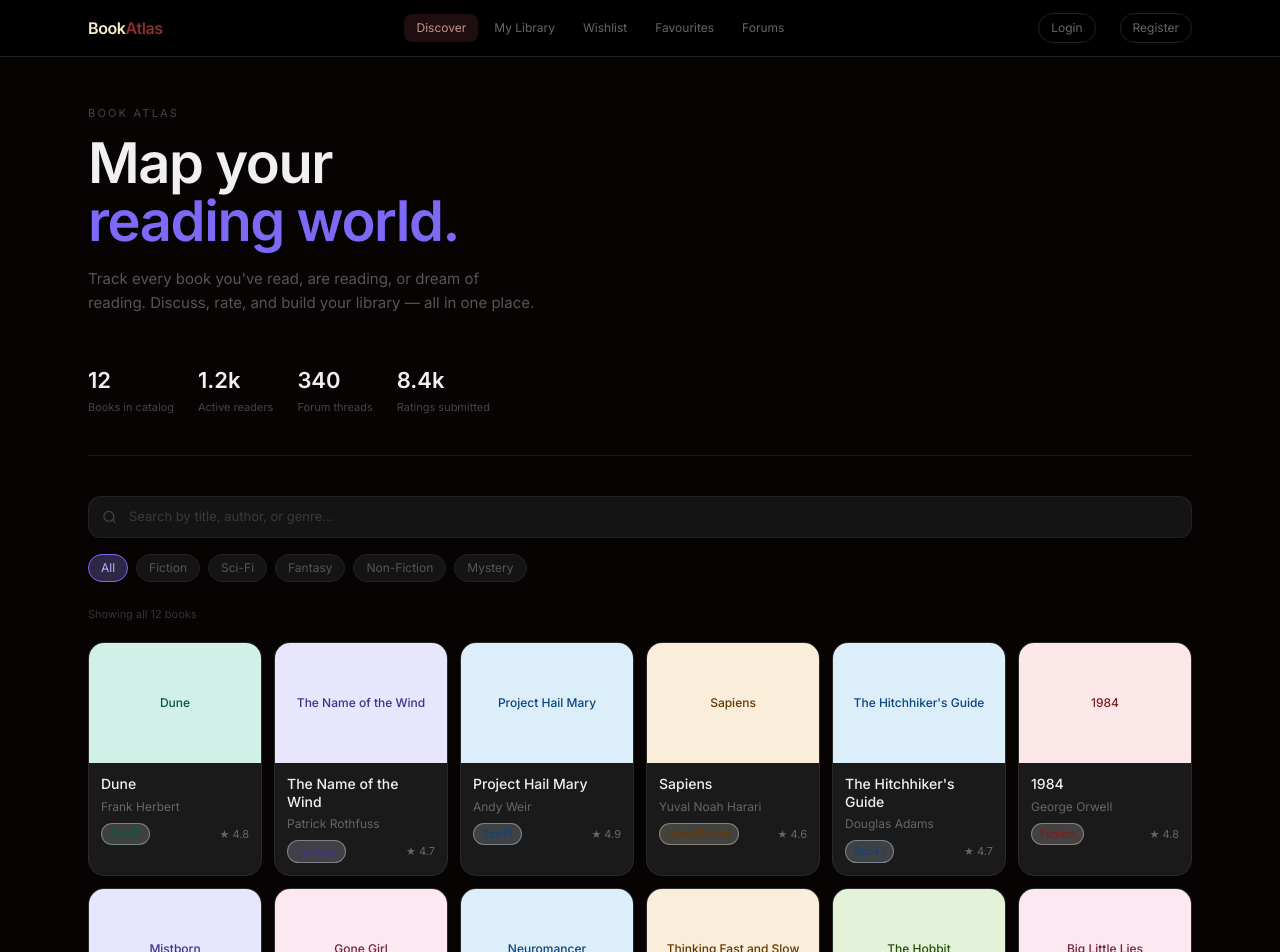
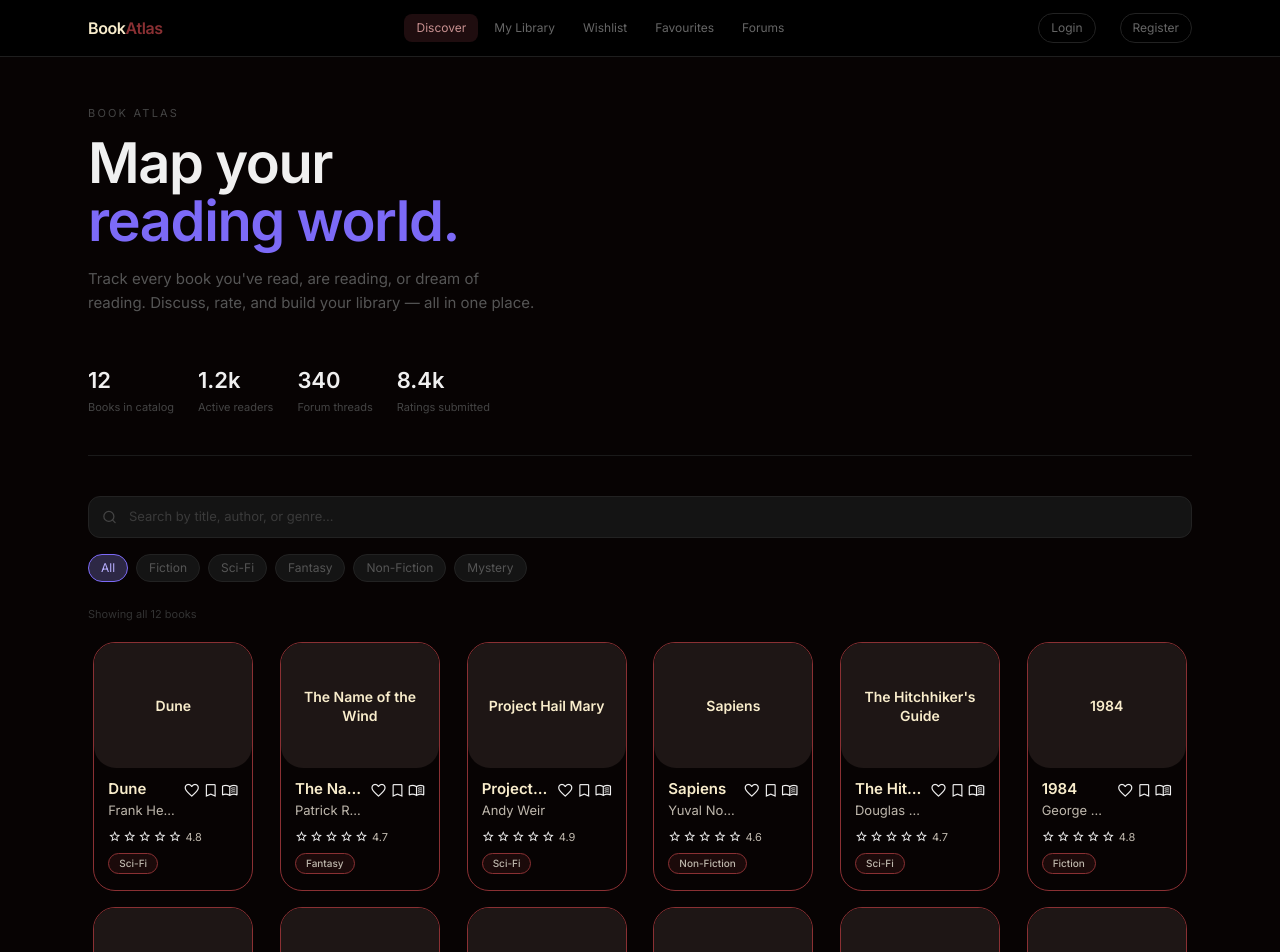
Before and after one commit to OwenHZhu/EECS4314-Project, a React (Vite) app in the folder frontend/: page / in a window 1280 px wide. Shown: the top 952 px of the page. Built offline with nearby package versions, Linux system fonts and the light colour scheme; no server answers.

Commit message:
Wire book details modal interactions

```diff
--- /dev/null
+++ b/frontend/src/components/books/BookCard.jsx
@@ -0,0 +1,147 @@
+/**
+ * ./components/books/BookCard.jsx
+ *
+ * Displays a clickable book card for the Discover page.
+ *
+ * The component is presentational. It receives book data and an optional
+ * click handler from its parent. The parent decides whether clicking the card
+ * opens a modal, navigates to a page, or performs another action.
+ */
+
+import Icon from "../generic/Icon";
+import RatingStars from "../generic/RatingStars";
+import { GENRE_LABELS } from "../../data/mockBook";
+
+export function BookCard({ book, onClick }) {
+  const genreLabel = Array.isArray(book.genre)
+    ? book.genre[0]
+    : GENRE_LABELS[book.genre] || book.genre;
+
+  const ratingAverage =
+    book.library_stats?.ratings?.average ?? book.rating ?? 0;
+
+  return (
+    <button
+      type="button"
+      onClick={onClick}
+      className="
+        group
+        w-full max-w-[160px]
+        overflow-hidden
+        rounded-[22px]
+        border border-secondary
+        bg-background
+        text-left
+        transition-all duration-200
+        hover:-translate-y-1
+        hover:border-book-favourite
+        focus:outline-none
+        focus:ring-2
+        focus:ring-secondary/50
+      "
+    >
+      {/* Cover image */}
+      <div
+        className="
+          h-[125px]
+          w-full
+          overflow-hidden
+          rounded-b-[22px]
+          bg-card-fill
+        "
+      >
+        {book.cover_image ? (
+          <img
+            src={book.cover_image}
+            alt={`${book.title} cover`}
+            className="
+              h-full
+              w-full
+              object-cover
+              transition-transform
+              duration-300
+              group-hover:scale-105
+            "
+          />
+        ) : (
+          <div
+            className="
+              flex h-full w-full
+              items-center justify-center
+              px-4 text-center
+              text-sm font-semibold
+              leading-snug text-primary
+            "
+          >
+            {book.title}
+          </div>
+        )}
+      </div>
+
+      {/* Card content */}
+      <div className="px-3.5 pb-4 pt-3">
+        <div className="flex items-start justify-between gap-1.5">
+          <div className="min-w-0 flex-1">
+            <h3
+              className="
+                truncate
+                text-[15px]
+                font-semibold
+                leading-tight
+                text-primary
+              "
+            >
+              {book.title}
+            </h3>
+
+            <p className="mt-0.5 truncate text-[13px] text-tertiary">
+              {book.author}
+            </p>
+          </div>
+
+          <div className="flex shrink-0 items-center gap-0.5 pt-0.5">
+            <Icon className="text-[17px] text-book-favourite">
+              favorite_border
+            </Icon>
+
+            <Icon className="text-[17px] text-book-rating">
+              bookmark_border
+            </Icon>
+
+            <Icon className="text-[17px] text-book-status-read">
+              menu_book
+            </Icon>
+          </div>
+        </div>
+
+        <div className="mt-2 flex items-center gap-1">
+          <RatingStars
+            value={ratingAverage}
+            sizeClassName="text-[13px]"
+            ariaLabel={`Average rating ${ratingAverage} out of 5`}
+          />
+
+          <span className="text-[11px] text-tertiary">
+            {Number(ratingAverage).toFixed(1)}
+          </span>
+        </div>
+
+        {genreLabel && (
+          <span
+            className="
+              mt-2 inline-flex
+              rounded-full
+              border border-secondary
+              bg-secondary/15
+              px-2.5 py-0.5
+              text-[10px] font-medium
+              text-tertiary
+            "
+          >
+            {genreLabel}
+          </span>
+        )}
+      </div>
+    </button>
+  );
+}
--- a/frontend/src/components/books/BookDetailsModal.jsx
+++ b/frontend/src/components/books/BookDetailsModal.jsx
@@ -56,6 +56,8 @@ export default function BookDetailsModal({
   onFavouriteChange,
   onStatusChange,
   onRatingChange,
+  isAuthenticated = false,
+  onAuthRequired,
 }) {
   const [isFavourite, setIsFavourite] = useState(initialFavourite);
   const [status, setStatus] = useState(initialStatus);
@@ -262,7 +264,7 @@ export default function BookDetailsModal({
               {shortDescription}
             </p>
 
-            {hasLongDescription && (
+
               <button
                 type="button"
                 onClick={() => onViewMore?.(book)}
@@ -276,7 +278,7 @@ export default function BookDetailsModal({
               >
                 View More
               </button>
-            )}
+
           </div>
 
           {/* Bottom actions: library status and personal rating */}
@@ -291,6 +293,8 @@ export default function BookDetailsModal({
               <BookStatusDropdown
                 status={status}
                 onStatusChange={handleStatusChange}
+                isAuthenticated={isAuthenticated}
+                onAuthRequired={onAuthRequired}
               />
 
               <div className="flex flex-col items-center gap-1">
--- a/frontend/src/pages/DiscoverPage.jsx
+++ b/frontend/src/pages/DiscoverPage.jsx
@@ -37,8 +37,12 @@
 
 import { useState } from "react";
 import { useBookSearch } from "../hooks/useBookSearch";
-import { BookCard } from "../components/BookCard";
+import { BookCard } from "../components/books/BookCard";
 import { GENRES, GENRE_LABELS } from "../data/mockBook";
+import BookDetailsModal from "../components/books/BookDetailsModal";
+import { useNavigate } from "react-router-dom";
+import { useAuth } from "../hooks/auth/useAuth";
+
 
 export function DiscoverPage() {
   // Search text input
@@ -49,6 +53,14 @@ export function DiscoverPage() {
 
   // Debounced search results + loading state
   const { results, loading } = useBookSearch(query, genre);
+
+  const [selectedBook, setSelectedBook] = useState(null);
+
+  // Allows redirecting to a book detail route when needed
+  const navigate = useNavigate();
+
+  // Accesses the current authentication state
+  const { isAuthenticated } = useAuth();
 
   return (
     <div className="max-w-6xl mx-auto px-6 py-12">
@@ -149,12 +161,41 @@ export function DiscoverPage() {
         </div>
       ) : (
         /* Results grid */
-        <div className="grid grid-cols-2 sm:grid-cols-3 md:grid-cols-4 lg:grid-cols-6 gap-3">
-          {results.map((book) => (
-            <BookCard key={book.id} book={book} />
-          ))}
-        </div>
+       <div className="grid grid-cols-2 gap-4 sm:grid-cols-3 md:grid-cols-4 lg:grid-cols-5 xl:grid-cols-6">
+        {results.map((book) => (
+        <div key={book.id} className="flex justify-center">
+        <BookCard
+         book={book}
+          onClick={() => setSelectedBook(book)}
+        />
+      </div>
+     ))}
+    </div>
       )}
+            <BookDetailsModal
+              book={selectedBook}
+              isOpen={Boolean(selectedBook)}
+              isAuthenticated={isAuthenticated}
+              onClose={() => setSelectedBook(null)}
+              onAuthRequired={() => {
+
+                navigate("/login");
+              }}
+              onViewMore={(book) => {
+
+                navigate(`/books/${book.id}`);
+              }}
+              onFavouriteChange={(isFavourite, book) => {
+                console.log("Favourite:", isFavourite, book.title);
+              }}
+              onStatusChange={(status, book) => {
+                console.log("Status:", status, book.title);
+              }}
+              onRatingChange={(rating, book) => {
+                console.log("Rating:", rating, book.title);
+              }}
+          />
+
     </div>
   );
 }
```
Also changed, not shown: frontend/src/components/books/BookStatusDropdown.jsx (+66 -126 lines).
